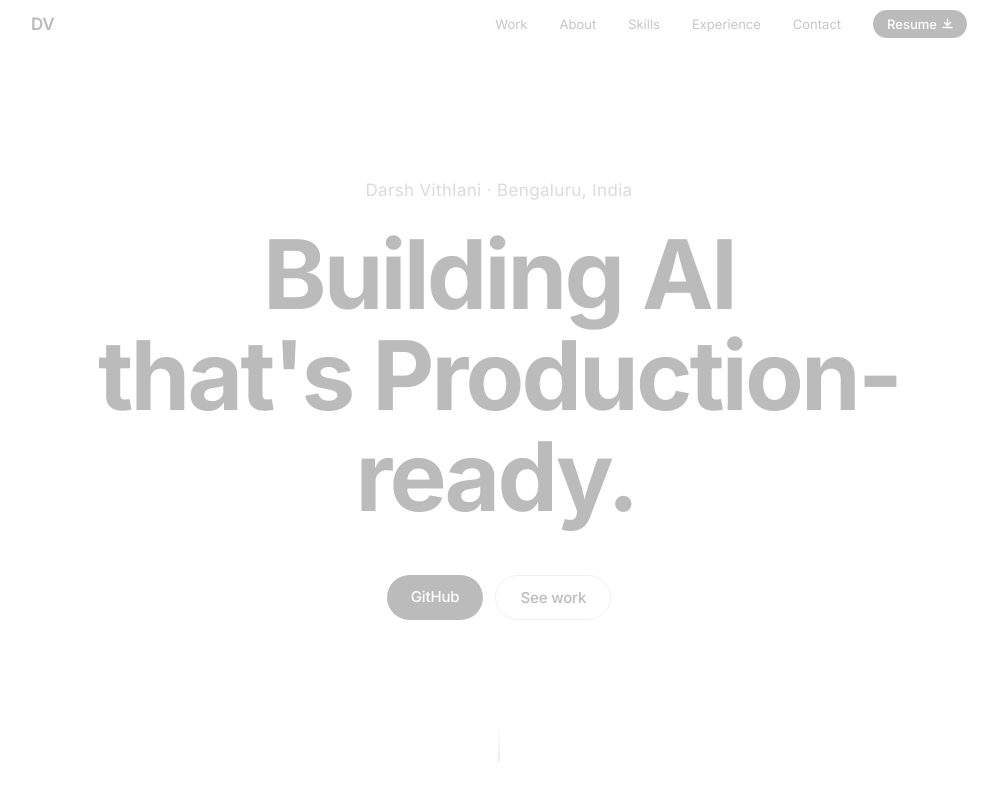
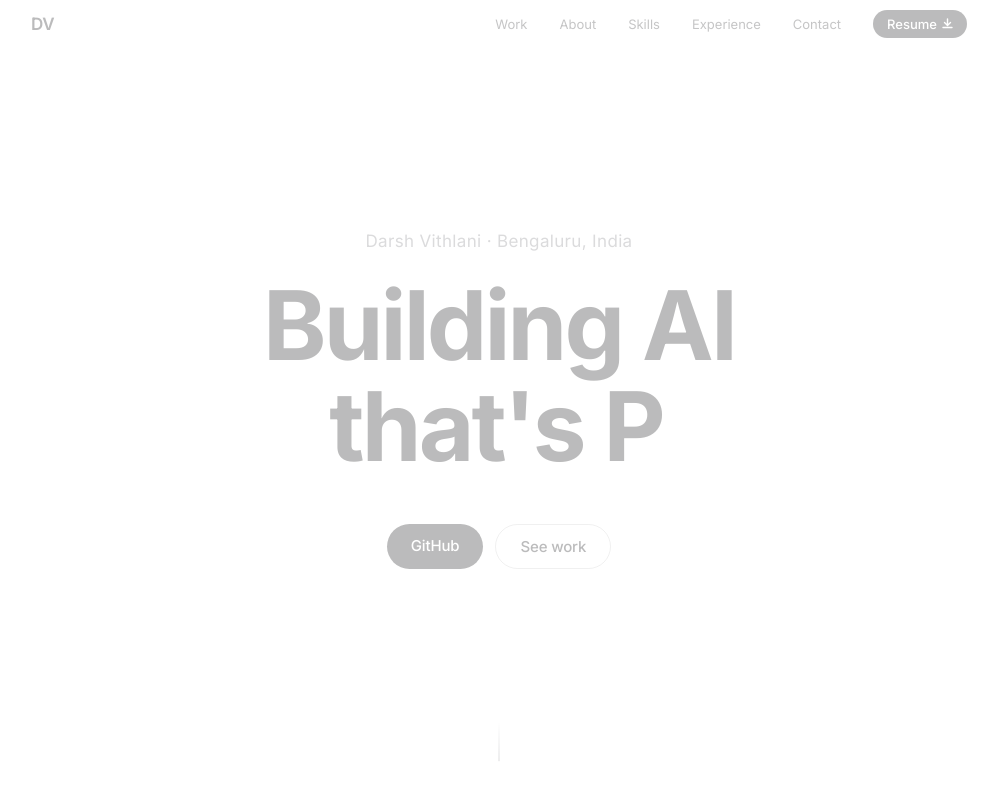
Before and after one commit to CODING-DARSH/Portfolio, a React app: page / in a window 1280 px wide. Shown: the top 800 px of the page, without its empty margins (141-1139 px from the left). Built offline with nearby package versions, Linux system fonts and the light colour scheme; the HTML template or start-up script is replaced by a standard one.

Commit message:
fix: hero typography started bug

```diff
--- a/src/App.jsx
+++ b/src/App.jsx
@@ -28,7 +28,7 @@ export default function App() {
       >
         <Navbar />
         <main>
-          <Hero />
+          <Hero started={introDone} />
           <Stats />
           <Work />
           <About />
--- a/src/sections/Hero.jsx
+++ b/src/sections/Hero.jsx
@@ -7,7 +7,7 @@ const DELETE_SPEED = 35
 const PAUSE_AFTER_TYPE = 1600
 const PAUSE_AFTER_DELETE = 400
 
-function Typewriter() {
+function Typewriter({ started }) {
   const [display, setDisplay] = useState('')
   const [wordIndex, setWordIndex] = useState(0)
   const [phase, setPhase] = useState('typing') // typing | pausing | deleting | waiting
@@ -21,6 +21,7 @@ function Typewriter() {
   }, [])
 
   useEffect(() => {
+    if (!started) return
     const word = WORDS[wordIndex]
     const isYours = word === 'Yours.'
 
@@ -52,7 +53,7 @@ function Typewriter() {
         return () => clearTimeout(id)
       }
     }
-  }, [phase, charIndex, wordIndex])
+  }, [phase, charIndex, wordIndex, started])
 
   const currentWord = WORDS[wordIndex]
   const isYours = display === 'Yours.' || (currentWord === 'Yours.' && display.length > 0 && phase !== 'deleting')
@@ -79,7 +80,7 @@ function Typewriter() {
   )
 }
 
-export default function Hero() {
+export default function Hero({ started }) {
   const ref = useRef(null)
   const { scrollYProgress } = useScroll({ target: ref, offset: ['start start', 'end start'] })
   const y = useTransform(scrollYProgress, [0, 1], ['0%', '25%'])
@@ -137,7 +138,7 @@ export default function Hero() {
           Building AI
           <br />
           that's{' '}
-          <Typewriter />
+          <Typewriter started={started} />
         </motion.h1>
 
         <motion.div
```
